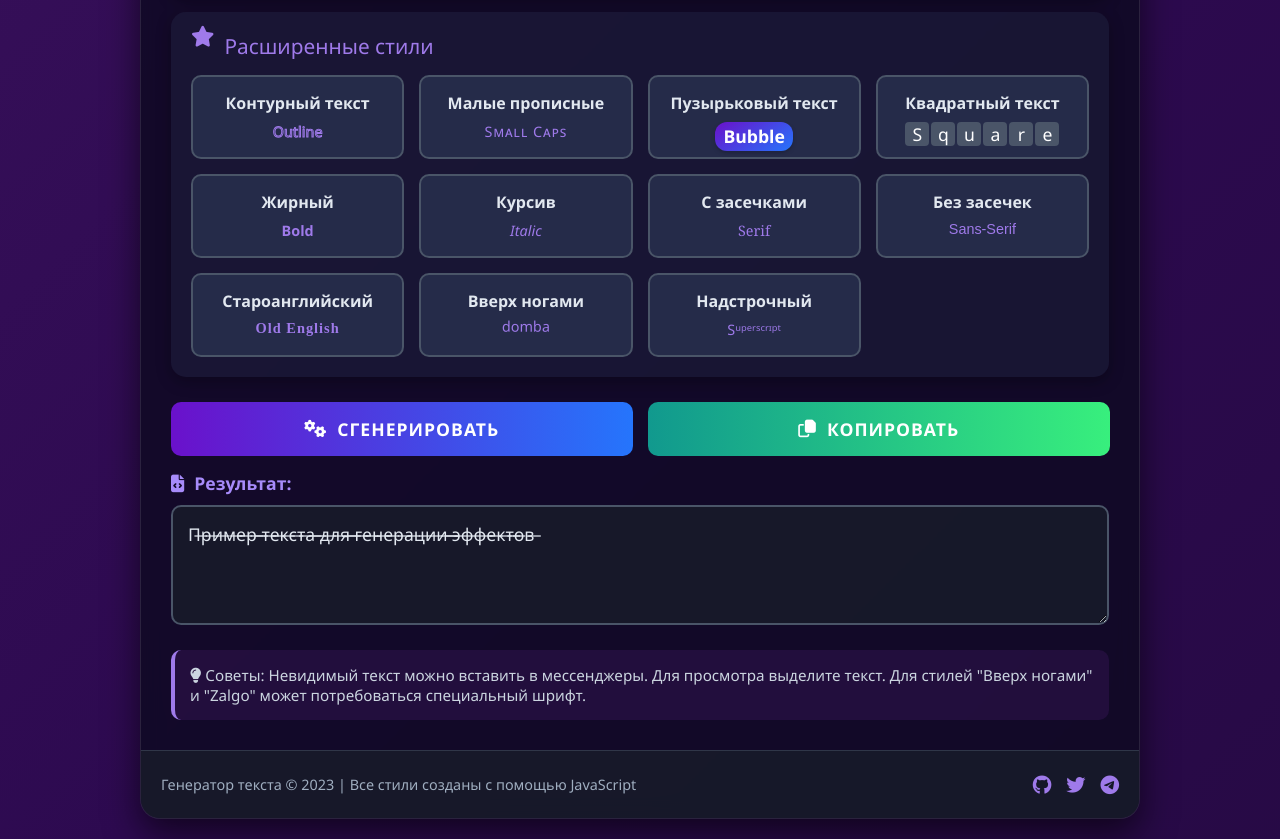
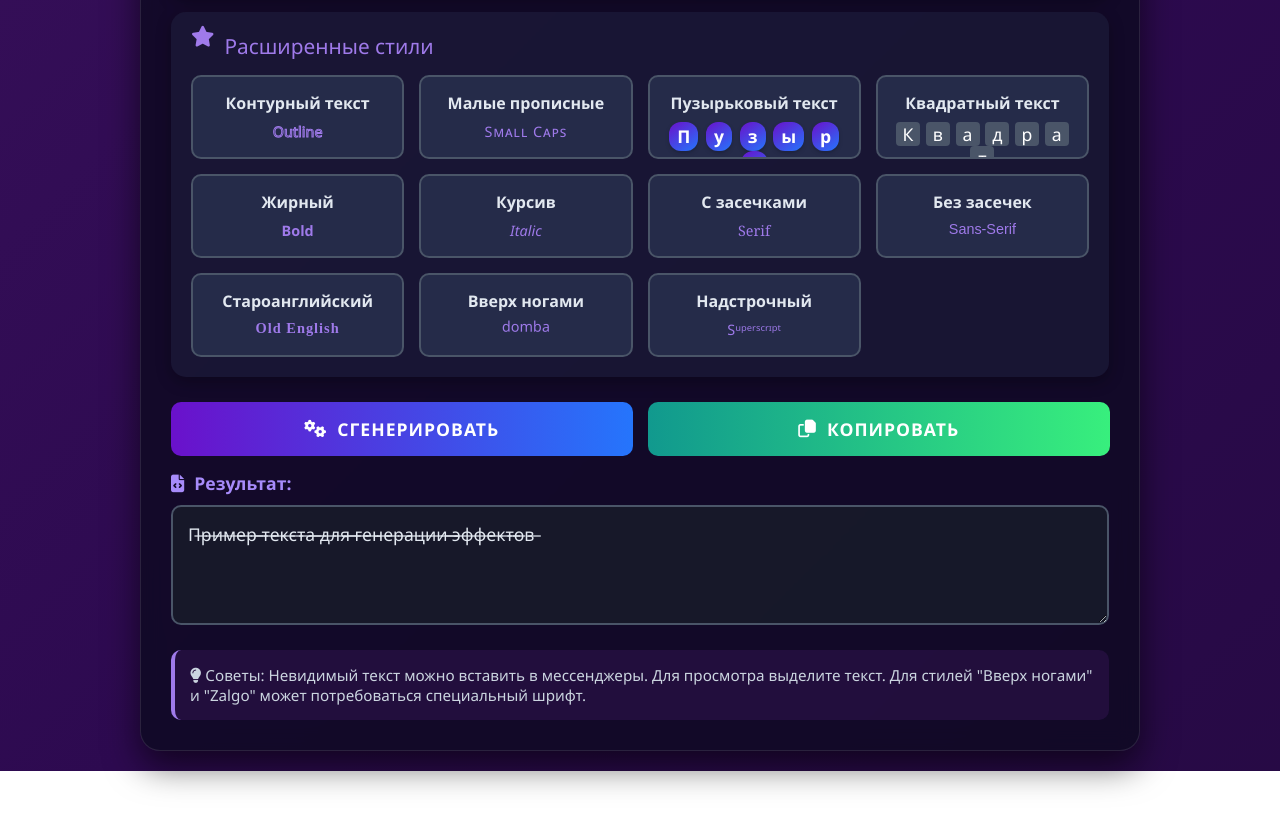
Before and after one commit to M1rotv0rets/Stylized_Text, a plain HTML site: page index.html in a window 1280 px wide. Shown: the part 708-1547 px from the top of the page. After the commit the page ends 1479 px from the top, so only its background shows below. Drawn offline with Linux system fonts and the light colour scheme.

Commit message:
Update index.html

```diff
--- a/index.html
+++ b/index.html
@@ -377,65 +377,6 @@
             opacity: 0;
         }
 
-        footer {
-            text-align: center;
-            padding: 20px;
-            background: rgba(26, 32, 44, 0.7);
-            color: #a0aec0;
-            font-size: 0.9rem;
-            border-top: 1px solid rgba(74, 85, 104, 0.5);
-            display: flex;
-            justify-content: space-between;
-            align-items: center;
-            animation: contentAppear 0.8s 1.6s ease-out forwards;
-            opacity: 0;
-        }
-
-        .social-links {
-            display: flex;
-            gap: 15px;
-        }
-
-        .social-links a {
-            color: #9f7aea;
-            font-size: 1.2rem;
-            transition: transform 0.3s ease;
-        }
-
-        .social-links a:hover {
-            transform: translateY(-3px);
-            color: #6a11cb;
-        }
-
-        @media (max-width: 768px) {
-            .options {
-                grid-template-columns: repeat(2, 1fr);
-            }
-
-            .buttons {
-                flex-direction: column;
-            }
-
-            h1 {
-                font-size: 2.2rem;
-            }
-
-            footer {
-                flex-direction: column;
-                gap: 15px;
-            }
-        }
-
-        @media (max-width: 480px) {
-            .options {
-                grid-template-columns: 1fr;
-            }
-
-            h1 {
-                font-size: 1.8rem;
-            }
-        }
-
         /* Special styling for text types */
         .zalgo {
             letter-spacing: 1px;
@@ -556,6 +497,30 @@
         .floating-1 { animation-delay: 0.2s; }
         .floating-2 { animation-delay: 0.4s; }
         .floating-3 { animation-delay: 0.6s; }
+
+        @media (max-width: 768px) {
+            .options {
+                grid-template-columns: repeat(2, 1fr);
+            }
+
+            .buttons {
+                flex-direction: column;
+            }
+
+            h1 {
+                font-size: 2.2rem;
+            }
+        }
+
+        @media (max-width: 480px) {
+            .options {
+                grid-template-columns: 1fr;
+            }
+
+            h1 {
+                font-size: 1.8rem;
+            }
+        }
     </style>
 </head>
 <body>
@@ -623,11 +588,26 @@
                         </div>
                         <div class="option" data-type="bubble">
                             <div class="option-title">Пузырьковый текст</div>
-                            <div class="option-preview"><span class="bubble">Bubble</span></div>
+                            <div class="option-preview">
+                                <span class="bubble">П</span>
+                                <span class="bubble">у</span>
+                                <span class="bubble">з</span>
+                                <span class="bubble">ы</span>
+                                <span class="bubble">р</span>
+                                <span class="bubble">ь</span>
+                            </div>
                         </div>
                         <div class="option" data-type="square">
                             <div class="option-title">Квадратный текст</div>
-                            <div class="option-preview"><span class="square">S</span><span class="square">q</span><span class="square">u</span><span class="square">a</span><span class="square">r</span><span class="square">e</span></div>
+                            <div class="option-preview">
+                                <span class="square">К</span>
+                                <span class="square">в</span>
+                                <span class="square">а</span>
+                                <span class="square">д</span>
+                                <span class="square">р</span>
+                                <span class="square">а</span>
+                                <span class="square">т</span>
+                            </div>
                         </div>
                         <div class="option" data-type="bold">
                             <div class="option-title">Жирный</div>
@@ -682,16 +662,6 @@
                 <p><i class="fas fa-lightbulb"></i> Советы: Невидимый текст можно вставить в мессенджеры. Для просмотра выделите текст. Для стилей "Вверх ногами" и "Zalgo" может потребоваться специальный шрифт.</p>
             </div>
         </div>
-
-        <!-- ДОБАВЛЕН ЗАКРЫВАЮЩИЙ ТЕГ FOOTER -->
-        <footer>
-            <p>Генератор текста &copy; 2023 | Все стили созданы с помощью JavaScript</p>
-            <div class="social-links">
-                <a href="#"><i class="fab fa-github"></i></a>
-                <a href="#"><i class="fab fa-twitter"></i></a>
-                <a href="#"><i class="fab fa-telegram"></i></a>
-            </div>
-        </footer>
     </div>
 
     <script>
@@ -705,7 +675,9 @@
 
             let selectedOption = 'strike';
 
-            // Выбор типа эффекта
+            /**
+             * Обработчик выбора стиля текста
+             */
             options.forEach(option => {
                 option.addEventListener('click', function() {
                     options.forEach(opt => opt.classList.remove('selected'));
@@ -714,10 +686,15 @@
                 });
             });
 
-            // Выбираем первый вариант по умолчанию
+            // Выбор первого варианта по умолчанию
             options[0].classList.add('selected');
 
-            // Функция для генерации текста с эффектом
+            /**
+             * Генерирует текст с выбранным эффектом
+             * @param {string} text - Исходный текст
+             * @param {string} type - Тип стиля
+             * @returns {string} Стилизованный текст
+             */
             function generateText(text, type) {
                 if (!text.trim()) return '';
 
@@ -810,9 +787,12 @@
                 return result;
             }
 
-            // Генерация Zalgo текста
+            /**
+             * Генерирует Zalgo текст
+             * @param {string} text - Исходный текст
+             * @returns {string} Zalgo текст
+             */
             function generateZalgoText(text) {
-                // Символы для создания "Zalgo" эффекта
                 const zalgoChars = [
                     '\u0300', '\u0301', '\u0302', '\u0303', '\u0304',
                     '\u0305', '\u0306', '\u0307', '\u0308', '\u0309',
@@ -860,17 +840,19 @@
                 return result;
             }
 
-            // Генерация невидимого текста
+            /**
+             * Генерирует невидимый текст
+             * @param {string} text - Исходный текст
+             * @returns {string} Невидимый текст
+             */
             function generateInvisibleText(text) {
-                // Невидимые символы
                 const invisibleChars = ['\u200B', '\u200C', '\u200D', '\u2060', '\uFEFF'];
                 let result = '';
 
                 for (let i = 0; i < text.length; i++) {
                     if (text[i] === ' ') {
-                        result += ' '; // Оставляем пробелы как есть
+                        result += ' ';
                     } else {
-                        // Заменяем каждый символ на случайный невидимый символ
                         const randomIndex = Math.floor(Math.random() * invisibleChars.length);
                         result += invisibleChars[randomIndex];
                     }
@@ -879,7 +861,11 @@
                 return result;
             }
 
-            // Генерация текста вверх ногами
+            /**
+             * Генерирует текст вверх ногами
+             * @param {string} text - Исходный текст
+             * @returns {string} Перевернутый текст
+             */
             function generateUpsideDownText(text) {
                 const charMap = {
                     'a': 'ɐ', 'b': 'q', 'c': 'ɔ', 'd': 'p', 'e': 'ǝ', 'f': 'ɟ', 'g': 'ƃ',
@@ -905,7 +891,11 @@
                 return result;
             }
 
-            // Генерация надстрочного текста
+            /**
+             * Генерирует надстрочный текст
+             * @param {string} text - Исходный текст
+             * @returns {string} Надстрочный текст
+             */
             function generateSuperscriptText(text) {
                 const superscriptMap = {
                     '0': '⁰', '1': '¹', '2': '²', '3': '³', '4': '⁴', '5': '⁵', '6': '⁶',
@@ -929,7 +919,7 @@
                 return result;
             }
 
-            // Генерация текста
+            // Обработчик кнопки генерации
             generateBtn.addEventListener('click', function() {
                 const text = inputText.value;
                 if (!text.trim()) {
@@ -940,29 +930,29 @@
                 const result = generateText(text, selectedOption);
                 outputDisplay.innerHTML = result;
 
-                // Добавляем анимацию при генерации
+                // Анимация при генерации
                 outputDisplay.classList.remove('text-generated');
                 setTimeout(() => {
                     outputDisplay.classList.add('text-generated');
                 }, 10);
 
-                // Добавляем класс для стилизации Zalgo текста
+                // Стилизация для Zalgo текста
                 if (selectedOption === 'zalgo') {
                     outputDisplay.classList.add('zalgo');
                 } else {
                     outputDisplay.classList.remove('zalgo');
                 }
 
-                // Для невидимого текста добавляем плейсхолдер
+                // Плейсхолдер для невидимого текста
                 if (selectedOption === 'invisible') {
                     outputDisplay.classList.add('invisible-placeholder');
-                    outputDisplay.innerHTML = result || ' '; // Гарантируем что будет хотя бы пробел
+                    outputDisplay.innerHTML = result || ' ';
                 } else {
                     outputDisplay.classList.remove('invisible-placeholder');
                 }
             });
 
-            // Копирование в буфер обмена
+            // Обработчик кнопки копирования
             copyBtn.addEventListener('click', function() {
                 if (!outputDisplay.textContent.trim() && selectedOption !== 'invisible') return;
 
@@ -989,7 +979,7 @@
                 }
             });
 
-            // Генерация текста при загрузке
+            // Автоматическая генерация при загрузке
             setTimeout(() => {
                 generateBtn.click();
             }, 1800);
```
